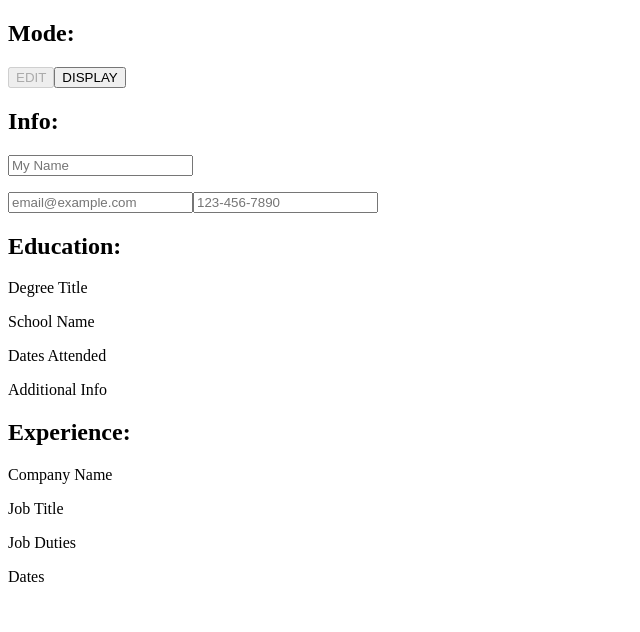
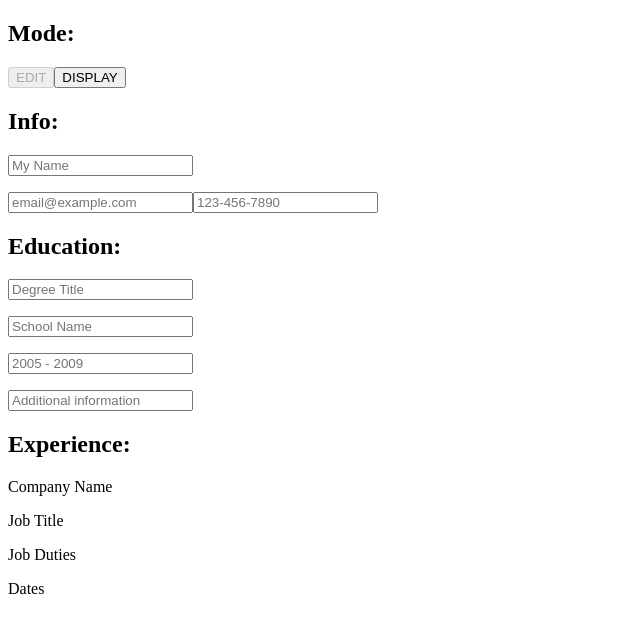
Before and after one commit to MongrelArchitect/cv-project, a React (Create React App) app: page / in a window 1280 px wide. Shown: the top 632 px of the page, without its empty margins (0-640 px from the left). Built offline with nearby package versions, Linux system fonts and the light colour scheme.

Commit message:
Switch between editing and displaying education info

```diff
--- a/src/components/Education.js
+++ b/src/components/Education.js
@@ -1,14 +1,54 @@
 import React from 'react';
 
 export default class Education extends React.Component {
+  constructor() {
+    super();
+
+    this.state = {
+      degree: 'Degree Title',
+      school: 'School Name',
+      dates: '2005 - 2009',
+      info: 'Additional information',
+    };
+  }
+
   render() {
+    const { mode } = this.props;
+    const {
+      degree, school, dates, info,
+    } = this.state;
+
     return (
       <div>
         <h2>Education:</h2>
-        <p><span>Degree Title</span></p>
-        <p><span>School Name</span></p>
-        <p><span>Dates Attended</span></p>
-        <p><span>Additional Info</span></p>
+        <p>
+          {mode === 'edit' ? (
+            <input type="text" placeholder={degree} />
+          ) : (
+            <span>{degree}</span>
+          )}
+        </p>
+        <p>
+          {mode === 'edit' ? (
+            <input type="text" placeholder={school} />
+          ) : (
+            <span>{school}</span>
+          )}
+        </p>
+        <p>
+          {mode === 'edit' ? (
+            <input type="text" placeholder={dates} />
+          ) : (
+            <span>{dates}</span>
+          )}
+        </p>
+        <p>
+          {mode === 'edit' ? (
+            <input type="text" placeholder={info} />
+          ) : (
+            <span>{info}</span>
+          )}
+        </p>
       </div>
     );
   }
```
